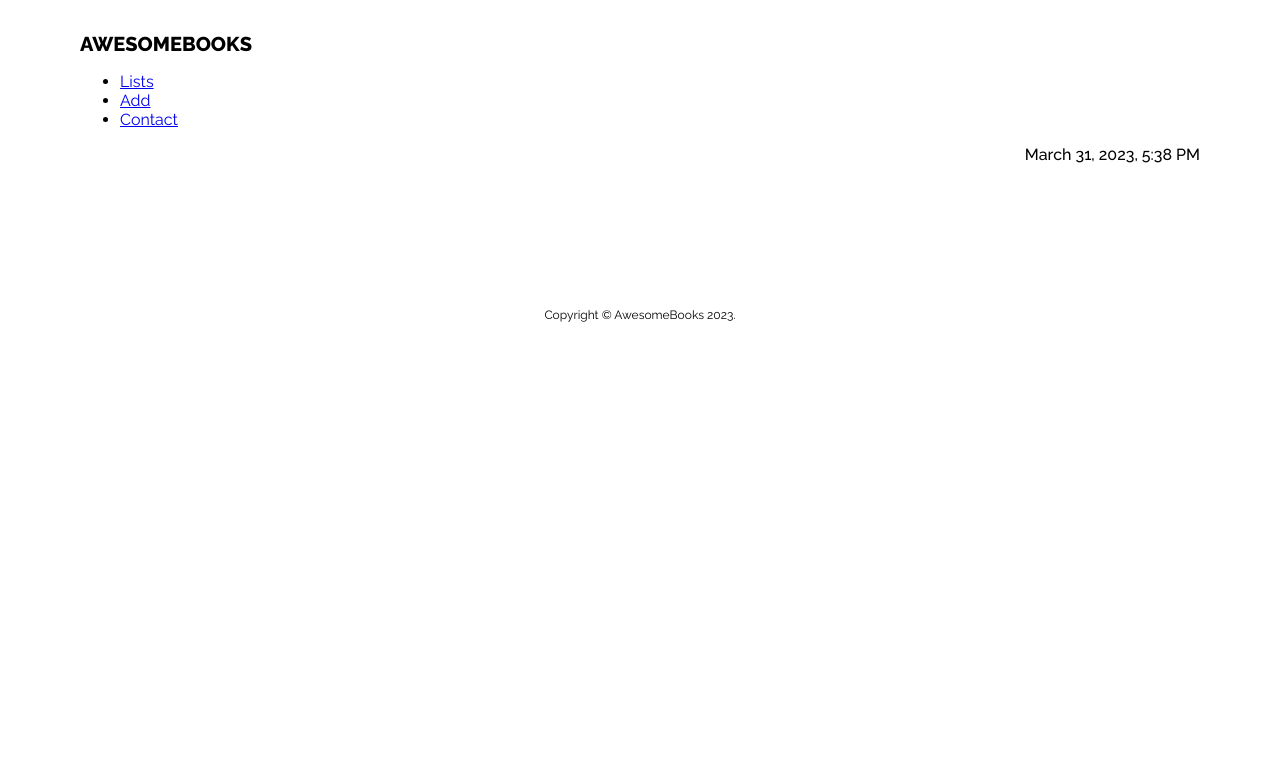
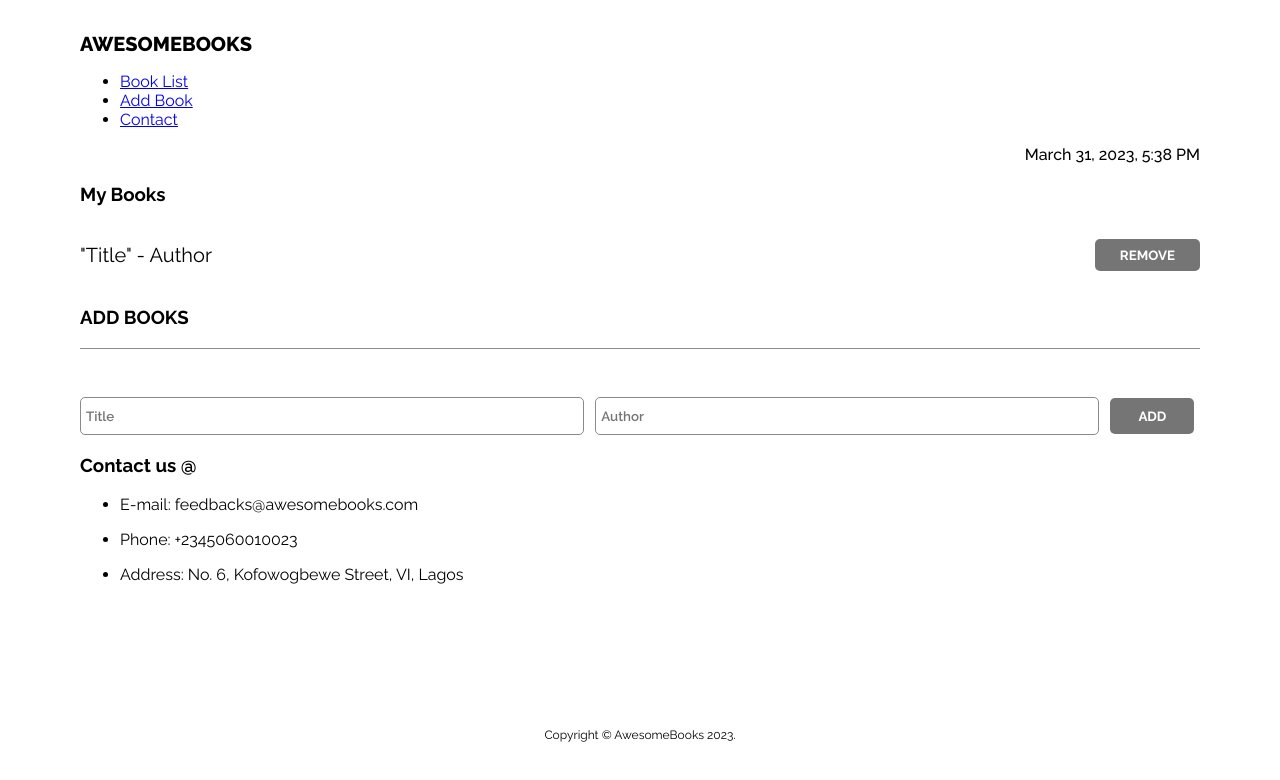
Before and after one commit to davidolanrewaju/AwesomeBooks, a website: page index.html in a window 1280 px wide. Drawn offline with Linux system fonts and the light colour scheme.

Commit message:
Update html to implement SPA

```diff
--- a/index.html
+++ b/index.html
@@ -11,14 +11,14 @@
     <nav id="nav">
         <div class="logo">AwesomeBooks</div>
         <ul class="nav-links">
-            <li>
-                <a href="/">Lists</a>
+            <li class="nav-link">
+                <a id="list-link" href="#">Book List</a>
             </li>
-            <li>
-                <a href="/add">Add</a>
+            <li class="nav-link">
+                <a id="add-link" href="#">Add Book</a>
             </li>
-            <li>
-                <a href="/contact">Contact</a>
+            <li class="nav-link">
+                <a id="contact-link" href="#">Contact</a>
             </li>
         </ul>
     </nav>
@@ -27,14 +27,50 @@
         <p class="date-text"></p>
     </section>
 
-    <section id="displayContent"></section>
+    <main id="lists">
+      <h3>My Books</h3>
+      <div class="book-lists">
+          <div class="book-list">
+              <p>"Title" - Author</p>
+              <button class="remove">Remove</button>
+          </div>
+      </div>
+    </main>
+
+    <main id="add-books">
+      <h3>Add Books</h3>
+      <div class="add-book">
+          <form id="form" method="POST">
+              <input name="title" id="title" type="text" placeholder="Title" required>
+              <input name="author" id="author" type="text" placeholder="Author" required>
+              <div class="add-btn">
+                  <input type="submit" id="add" value="Add">
+              </div>
+          </form>
+      </div>
+    </main>
+
+    <main id="contact">
+        <h3>Contact us @</h3>
+        <ul class="contact-lists">
+            <li class="contact-list">
+                <p>E-mail: feedbacks@awesomebooks.com</p>
+            </li>
+            <li class="contact-list">
+                <p>Phone: +2345060010023</p>
+            </li>
+            <li class="contact-list">
+                <p>Address: No. 6, Kofowogbewe Street, VI, Lagos</p>
+            </li>
+        </ul>
+    </main>
 
     <footer id="footer">
         <p>Copyright &copy; AwesomeBooks 2023.</p>
     </footer>
 
     <script src="/date.js"></script>
-    <script src="/router.js"></script>
+    <script src="/navigation.js"></script>
     <script src="/refactor-add.js" defer></script>
 </body>
 </html>
```
